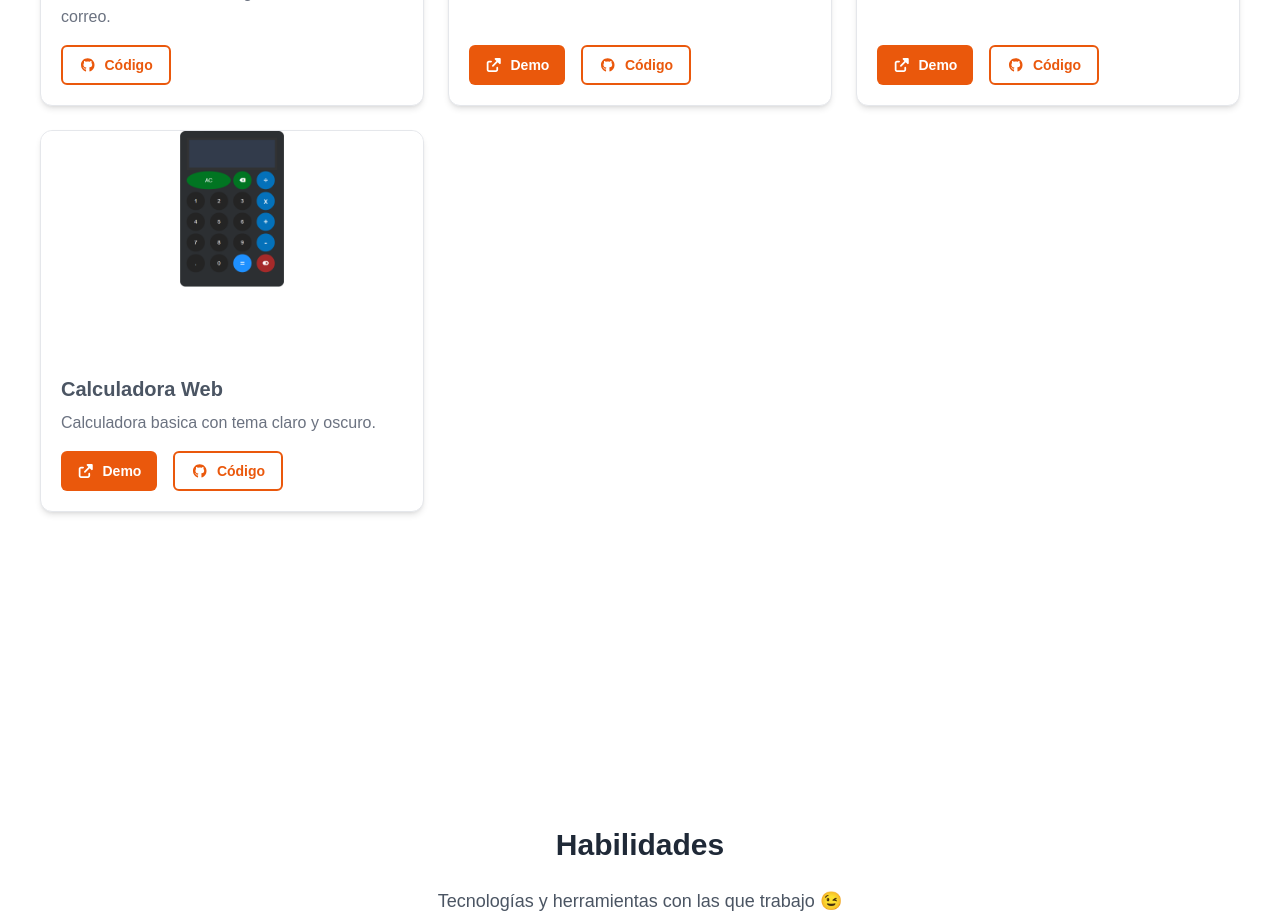
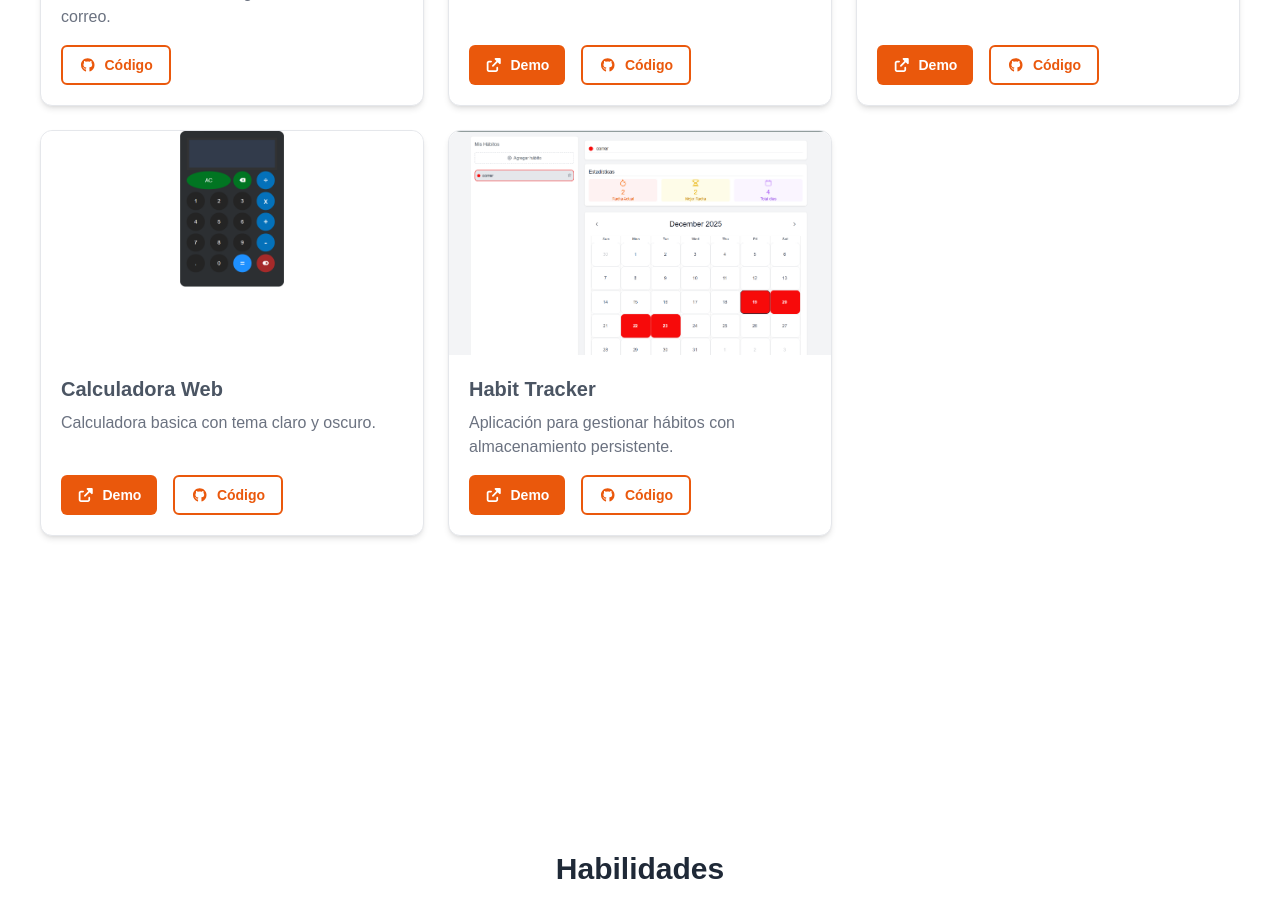
Before and after one commit to JuanRivas1304/Portafolio, a Next.js app: page / in a window 1280 px wide. Shown: the part 1440-2353 px from the top of the page. Built offline with nearby package versions, Linux system fonts and the light colour scheme.

Commit message:
proyecto habit-tracker

```diff
--- a/src/app/components/Projects.jsx
+++ b/src/app/components/Projects.jsx
@@ -38,6 +38,14 @@ function Projects() {
       desc: "Calculadora basica con tema claro y oscuro.",
       demo: "https://calculadora-blond-seven.vercel.app/",
       github: "https://github.com/JuanRivas1304/Calculadora",
+    },
+    {
+      img: "/images/habit-tracker.png",
+      alt: "Habit Tracker",
+      title: "Habit Tracker",
+      desc: "Aplicación para gestionar hábitos con almacenamiento persistente.",
+      demo: "https://habit-tracker-plum-sigma.vercel.app/",
+      github: "https://github.com/JuanRivas1304/Habit-Tracker",
     }
   ];
 
```
Also changed, not shown: public/images/habit-tracker.png (added).
